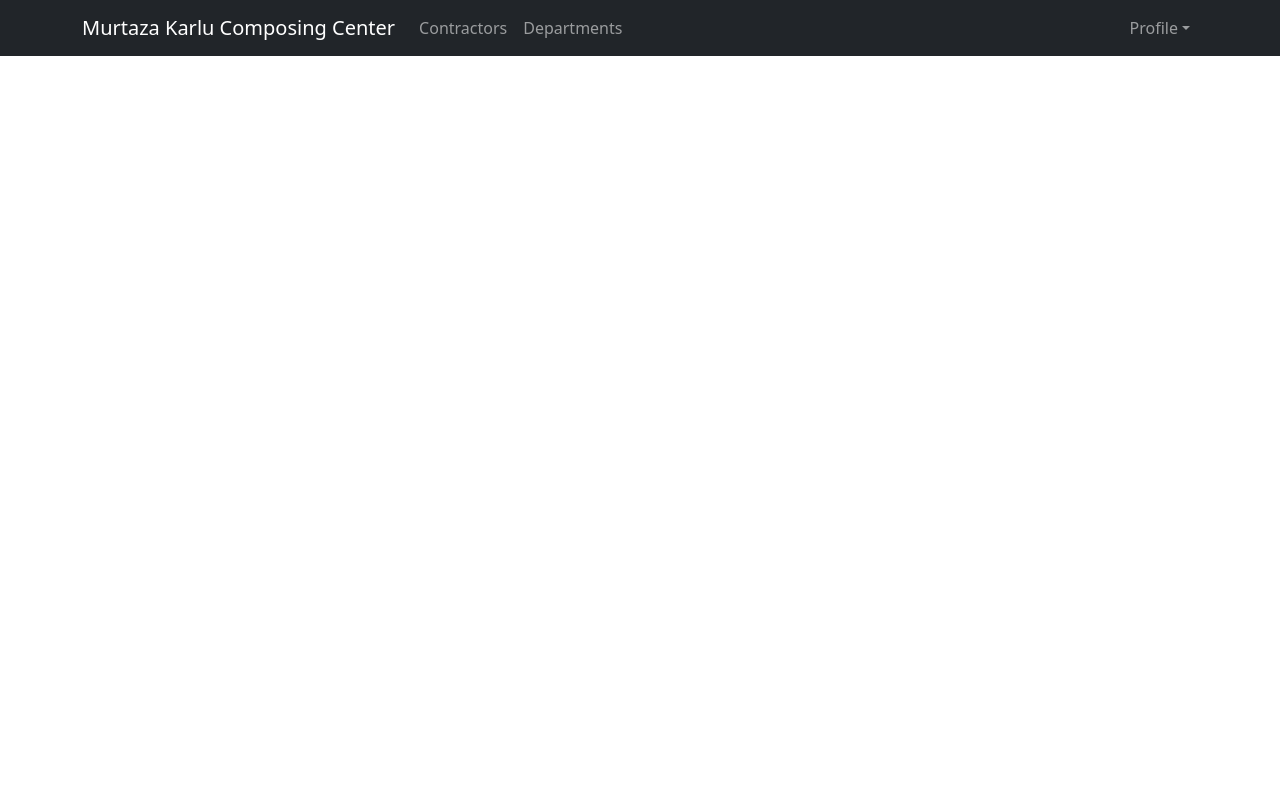
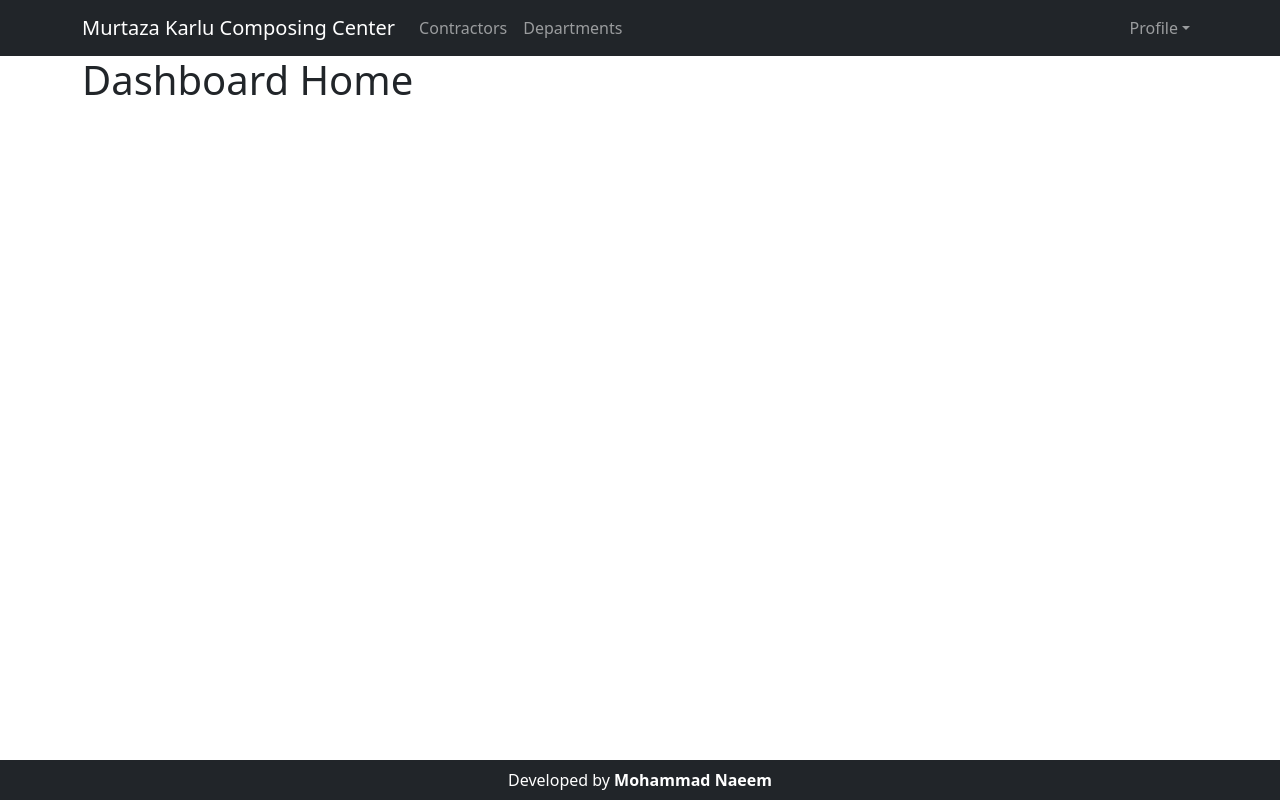
Before and after one commit to faris-xhan/mkc, a React (Create React App) app: page /dashboard in a window 1280 px wide. Built offline with nearby package versions, Linux system fonts and the light colour scheme; no server answers; sample sign-in values are in the browser's storage.

Commit message:
:construction: create dashboard layout

```diff
--- a/src/App.js
+++ b/src/App.js
@@ -11,6 +11,7 @@ import PrivateRoute from "./componets/PrivateRoute";
 import { Loader } from "./componets/Loader";
 import { NotFound } from "./componets/NotFound";
 import Dashboard from "./pages/dashboard";
+import { DashboardHome } from "./pages/dashboard/dashboardHome";
 
 function App() {
   const dispatch = useDispatch();
@@ -26,6 +27,8 @@ function App() {
           uid: user.uid,
         };
         dispatch(setUser(u));
+      } else {
+        dispatch(setUser({}));
       }
       setLoading(false);
     });
@@ -53,7 +56,9 @@ function App() {
               <Dashboard />
             </PrivateRoute>
           }
-        />
+        >
+          <Route index element={<DashboardHome />} />
+        </Route>
         <Route path="*" element={<NotFound />} />
       </Routes>
     </Container>
--- a/src/componets/Login.js
+++ b/src/componets/Login.js
@@ -24,12 +24,13 @@ export default function Login(props) {
     setLoading(true);
     signInWithEmailAndPassword(auth, email, password)
       .then((user) => {
+        setLoading(false);
         navigate("/dashboard");
       })
       .catch((error) => {
         setError("Failed to log in.");
-      })
-      .finally(() => setLoading(false));
+        setLoading(false);
+      });
   };
 
   return (
--- a/src/componets/dashboard/Header.js
+++ b/src/componets/dashboard/Header.js
@@ -3,6 +3,7 @@ import NavDropdown from "react-bootstrap/NavDropdown";
 import Navbar from "react-bootstrap/Navbar";
 import Nav from "react-bootstrap/Nav";
 import { NavLink } from "react-router-dom";
+import { SignOut } from "./SignOut";
 
 export const Header = (props) => {
   return (
@@ -14,19 +15,19 @@ export const Header = (props) => {
         <Navbar.Toggle aria-controls="nav-bar" />
         <Navbar.Collapse id="nav-bar">
           <Nav className="me-auto">
-            <Nav.Link as={NavLink} to="/contractors">
+            <Nav.Link as={NavLink} to="/dashboard/contractors">
               Contractors
             </Nav.Link>
-            <Nav.Link as={NavLink} to="/departments">
+            <Nav.Link as={NavLink} to="/dashboard/departments">
               Departments
             </Nav.Link>
           </Nav>
           <Nav>
             <NavDropdown title="Profile" id="profile">
-              <NavDropdown.Item as={NavLink} to="/me">
+              <NavDropdown.Item as={NavLink} to="/dashboard/me">
                 Settings
               </NavDropdown.Item>
-              <NavDropdown.Item>Sign out</NavDropdown.Item>
+              <SignOut />
             </NavDropdown>
           </Nav>
         </Navbar.Collapse>
--- /dev/null
+++ b/src/componets/dashboard/SignOut.js
@@ -0,0 +1,20 @@
+import { signOut } from "firebase/auth";
+import Button from "react-bootstrap/Button";
+import { auth } from "../../firebase/firebase";
+import NavDropdown from "react-bootstrap/NavDropdown";
+
+export const SignOut = (props) => {
+  const onSignOut = async () => {
+    try {
+      await signOut(auth);
+    } catch (error) {
+      console.log(error);
+    } finally {
+    }
+  };
+  return (
+    <NavDropdown.Item as={Button} onClick={onSignOut}>
+      Sign out
+    </NavDropdown.Item>
+  );
+};
--- a/src/pages/dashboard.js
+++ b/src/pages/dashboard.js
@@ -1,10 +1,16 @@
 import Container from "react-bootstrap/Container";
+import { Outlet } from "react-router-dom";
 import { Header } from "../componets/dashboard/Header";
+import Footer from "../componets/Footer";
 
 const Dashboard = (props) => {
   return (
-    <Container fluid className="p-0">
+    <Container fluid className="d-flex vh-100 flex-column p-0">
       <Header />
+      <div className="flex-grow-1">
+        <Outlet />
+      </div>
+      <Footer />
     </Container>
   );
 };
--- /dev/null
+++ b/src/pages/dashboard/dashboardHome.js
@@ -0,0 +1,9 @@
+import Container from "react-bootstrap/Container";
+
+export const DashboardHome = (props) => {
+  return (
+    <Container>
+      <h1>Dashboard Home</h1>
+    </Container>
+  );
+};
```
